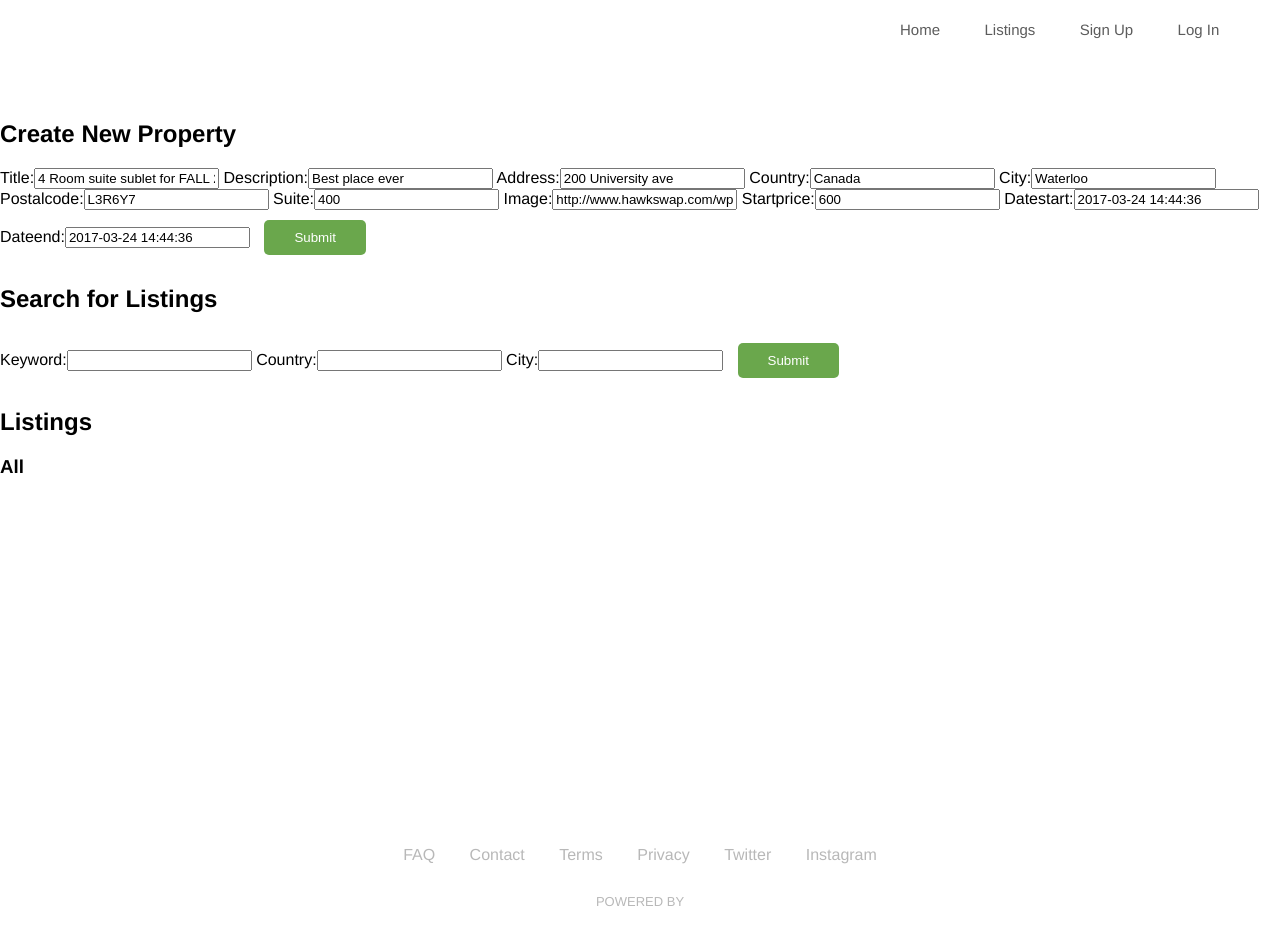
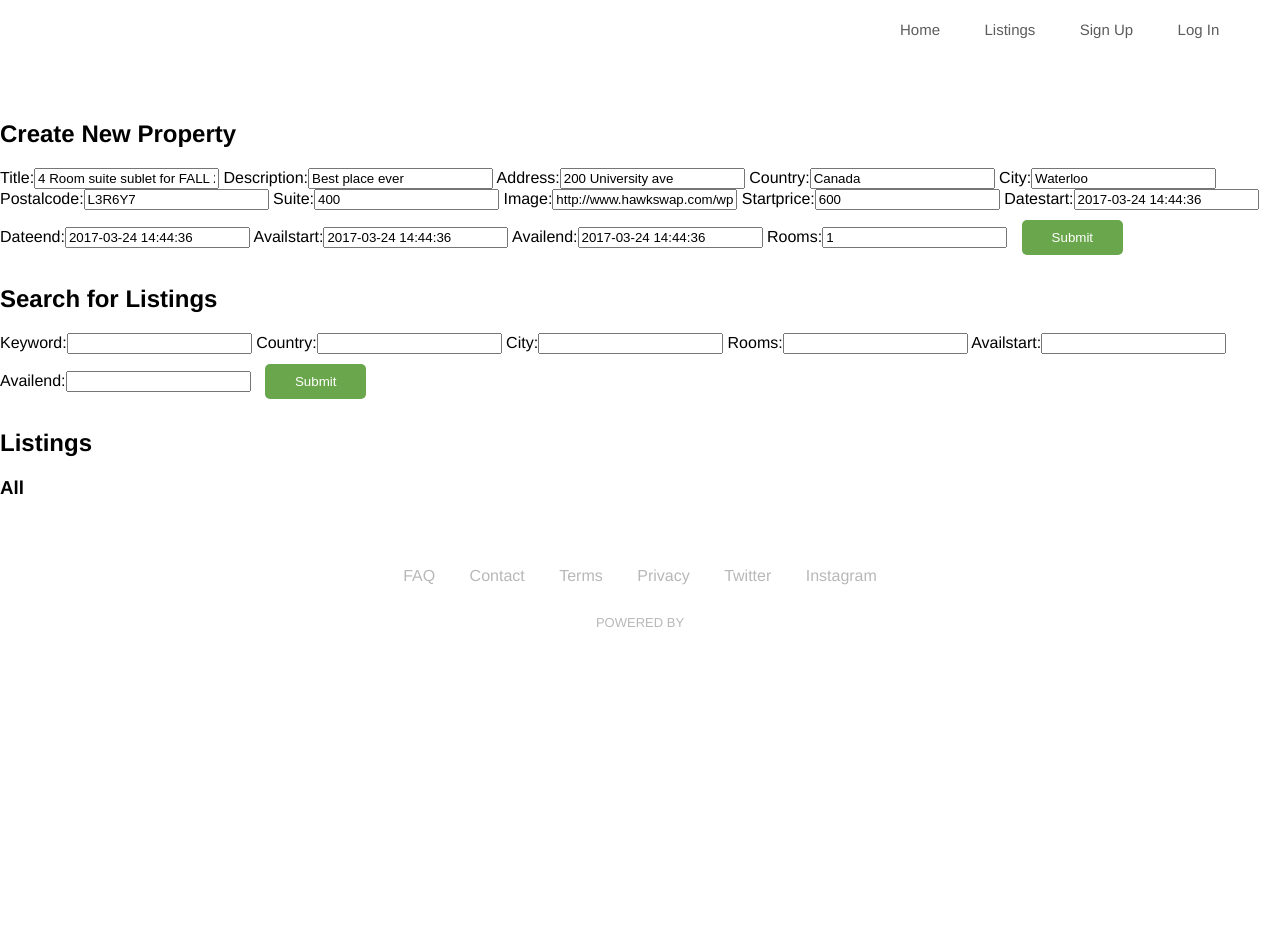
Before and after one commit to kennymkchan/bidlet, a Django app: page /listings/ in a window 1280 px wide. After the commit the page ends 627 px from the top, so only its background shows below. Run offline with Django 3.2, Linux system fonts and the light colour scheme; data that the repository does not hold is empty; parts of the project's set-up code (start-up, migrations or seed data) failed here and were passed over.

Commit message:
Add property fields,filtering

```diff
--- a/api/forms.py
+++ b/api/forms.py
@@ -32,8 +32,14 @@ class CreatePropertyForm(forms.Form):
 	startPrice = forms.DecimalField(initial=600)
 	dateStart = forms.DateTimeField(initial=datetime.now())
 	dateEnd = forms.DateTimeField(initial=datetime.now())
+	availStart = forms.DateTimeField(initial=datetime.now())
+	availEnd = forms.DateTimeField(initial=datetime.now())
+	rooms = forms.IntegerField(initial=1)
 
 class SearchPropertyForm(forms.Form):
 	keyword = forms.CharField(required=False)
 	country = forms.CharField(required=False)
 	city = forms.CharField(required=False)
+	rooms = forms.IntegerField(required=False)
+	availStart = forms.DateTimeField(required=False)
+	availEnd = forms.DateTimeField(required=False)
--- a/api/serializers.py
+++ b/api/serializers.py
@@ -18,6 +18,9 @@ class PropertySerializer(serializers.ModelSerializer):
 			'image',
 			'startPrice',
 			'biddingID',
+			'availStart',
+			'availEnd',
+			'rooms'
 			)
 
 class BiddingSerializer(serializers.ModelSerializer):
--- a/api/views.py
+++ b/api/views.py
@@ -25,29 +25,38 @@ class Listings(APIView):
 
     def get(self, request):
         listings = Property.objects.all()
-        return Response({'listings': listings, 'CreatePropertyForm':CreatePropertyForm() , 'SearchPropertyForm': SearchPropertyForm})
-
-class searchListings(APIView):
-    renderer_classes = [TemplateHTMLRenderer]
-    template_name = 'listings.html'
+        return Response({'listings': listings, 'CreatePropertyForm':CreatePropertyForm , 'SearchPropertyForm': SearchPropertyForm})
 
     def post(self, request):
-    	form = SearchPropertyForm(request.POST)
+    	form = SearchPropertyForm(request.POST or None)
     	print(form)
     	if form.is_valid():
     		predicates = []
     		country = form.cleaned_data['country']
     		city = form.cleaned_data['city']
     		keyword = form.cleaned_data['keyword']
+    		rooms = form.cleaned_data['rooms']
+    		availStart = form.cleaned_data['availStart']
+    		availEnd = form.cleaned_data['availEnd']
     		if country:
-    			predicates.append(('country__contains', country))
+    			predicates.append(('country__icontains', country))
     		if city:
-    			predicates.append(('city__contains', city))
+    			predicates.append(('city__icontains', city))
     		if keyword:
-    			predicates.append(('title__contains', keyword))
+    			predicates.append(('title__icontains', keyword))
     			# TO DO: SEARCH FOR DESCRIPTION USING OR
+    		if rooms:
+    			predicates.append(('rooms__exact', rooms))
+    		if availStart:
+    			predicates.append(('availStart__lte', availStart))
+    		if availEnd:
+    			predicates.append(('availEnd__gte', availEnd))
+
     		q_list = [Q(x) for x in predicates]
-    		listings = Property.objects.filter(reduce(operator.and_, q_list))
+    		if q_list:
+    			listings = Property.objects.filter(reduce(operator.and_, q_list))
+    		else:
+    			listings = Property.objects.all()
     		search = predicates
     	context = {
 			'listings': listings,
@@ -77,13 +86,15 @@ def createBid(request, propertyID=None):
 
 		bid = Bidders.objects.create(userID=userID, bidPrice=bidPrice, biddingID=biddingID)
 		Bidding.objects.filter(biddingID=biddingID).update(CurPrice=bid.bidPrice)
-
+		return HttpResponseRedirect('/property/'+ str(propertyID))
+	else:
+		return render(request,'listings.html', args)
 	# Might want to use redirect() here instead
     # Pass query string with the current implementation to make sure
     # that validation error is returned. (Error if bid < currPrice + 10)
 
     # Else, use `return render(request, 'template', context)`
-	return HttpResponseRedirect('/property/'+ str(propertyID))
+
 
 def createProperty(request):
 	form = CreatePropertyForm(request.POST or None)
@@ -96,25 +107,29 @@ def createProperty(request):
 		# fail safe
 		ownerID = 1
 
-	title = form.cleaned_data['title']
-	description = form.cleaned_data['description']
-	address = form.cleaned_data['address']
-	country = form.cleaned_data['country']
-	city = form.cleaned_data['city']
-	postalCode = form.cleaned_data['postalCode']
-	suite = form.cleaned_data['suite']
-	image = form.cleaned_data['image']
-	startPrice = form.cleaned_data['startPrice']
-	dateStart = form.cleaned_data['dateStart']
-	dateEnd = form.cleaned_data['dateEnd']
+	if form.is_valid():
+		title = form.cleaned_data['title']
+		description = form.cleaned_data['description']
+		address = form.cleaned_data['address']
+		country = form.cleaned_data['country']
+		city = form.cleaned_data['city']
+		postalCode = form.cleaned_data['postalCode']
+		suite = form.cleaned_data['suite']
+		image = form.cleaned_data['image']
+		startPrice = form.cleaned_data['startPrice']
+		dateStart = form.cleaned_data['dateStart']
+		dateEnd = form.cleaned_data['dateEnd']
+		availStart = form.cleaned_data['availStart']
+		availEnd = form.cleaned_data['availEnd']
+		rooms = form.cleaned_data['rooms']
 
-	newProp = Property.objects.create(title= title, description=description, ownerID=ownerID, address=address,
-		country=country, city=city, postalCode=postalCode, suite=suite, image=image, startPrice=startPrice)
-	bidding = Bidding.objects.create(biddingID=newProp.propertyID, propertyID=newProp.propertyID, startPrice=newProp.startPrice,
-		CurPrice=newProp.startPrice, ownerID=newProp.ownerID, dateStart=dateStart, dateEnd=dateEnd)
+		newProp = Property.objects.create(title= title, description=description, ownerID=ownerID, address=address,
+			country=country, city=city, postalCode=postalCode, suite=suite, image=image, startPrice=startPrice, availStart=availStart, availEnd=availEnd, rooms=rooms)
+		bidding = Bidding.objects.create(biddingID=newProp.propertyID, propertyID=newProp.propertyID, startPrice=newProp.startPrice,
+			CurPrice=newProp.startPrice, ownerID=newProp.ownerID, dateStart=dateStart, dateEnd=dateEnd)
 
-	# Might want to use redirect() here instead
-	return HttpResponseRedirect('/property/'+ str(newProp.propertyID))
+		# Might want to use redirect() here instead
+		return HttpResponseRedirect('/property/'+ str(newProp.propertyID))
 
 class propertyDetails(APIView):
     renderer_classes = [TemplateHTMLRenderer]
--- a/bidlet/urls.py
+++ b/bidlet/urls.py
@@ -15,8 +15,7 @@ from api.views import (
     createBid,
     createProperty,
     propertyDetails,
-    Listings,
-    searchListings,
+    Listings
     )
 
 urlpatterns = [
@@ -24,7 +23,6 @@ urlpatterns = [
     url(r'^$', TemplateView.as_view(template_name='index.html')),
 
     # Property Management
-	url(r'^search/', searchListings.as_view(), name='search-listings'),
 	url(r'^listings/', Listings.as_view(), name='listings'),
 	url(r'^property/(?P<id>\d{1,})/$', propertyDetails.as_view(), name='property'),
 	url(r'^createProperty/', createProperty, name='create-property'),
--- a/templates/listings.html
+++ b/templates/listings.html
@@ -11,7 +11,7 @@
   </div>
   <h2>Search for Listings</h2>
   <div class="query">
-    <form role="form" action="/search/" method="post">
+    <form role="form" action="/listings/" method="post">
       {% csrf_token %} {{ SearchPropertyForm }}
       <button type="submit">Submit</button>
     </form>
@@ -25,8 +25,14 @@
         <div class="property__image">
           <img src="{{ listing.image}}">
         </div>
-        <span class="property__price">${{ listing.startPrice}} CAD</span>
+        <span class="property__price">${{ listing.startPrice|floatformat:"0"}} CAD</span>
         <div class="property__title">{{ listing.title}}</div>
+        {% if listing.rooms %}
+        <div class="property__info">{{ listing.rooms}} Rooms</div>
+        {% endif %}
+        {% if listing.availStart and listing.availEnd %}
+        	<div class="property__info">Available:{{ listing.availStart|date:"M Y"}}-{{ listing.availEnd|date:"M Y"}}</div>
+        {% endif %}
         <div class="property__info">{{ listing.city}}, {{ listing.country }}</div>
         <div class="property__info">{{ listing.address }}</div>
       </div>
@@ -48,12 +54,13 @@
   .listings {
     margin: 0 auto;
     width: 1000px;
-    height: 350px;
+    height: auto;
     display: flex;
     align-items: stretch;
     align-content: flex-start;
     justify-content: flex-start;
     flex-wrap: wrap;
+    margin-bottom: 50px;
   }
 
   .property {
```
Also changed, not shown: templates/property.html (+7 -1 lines).
